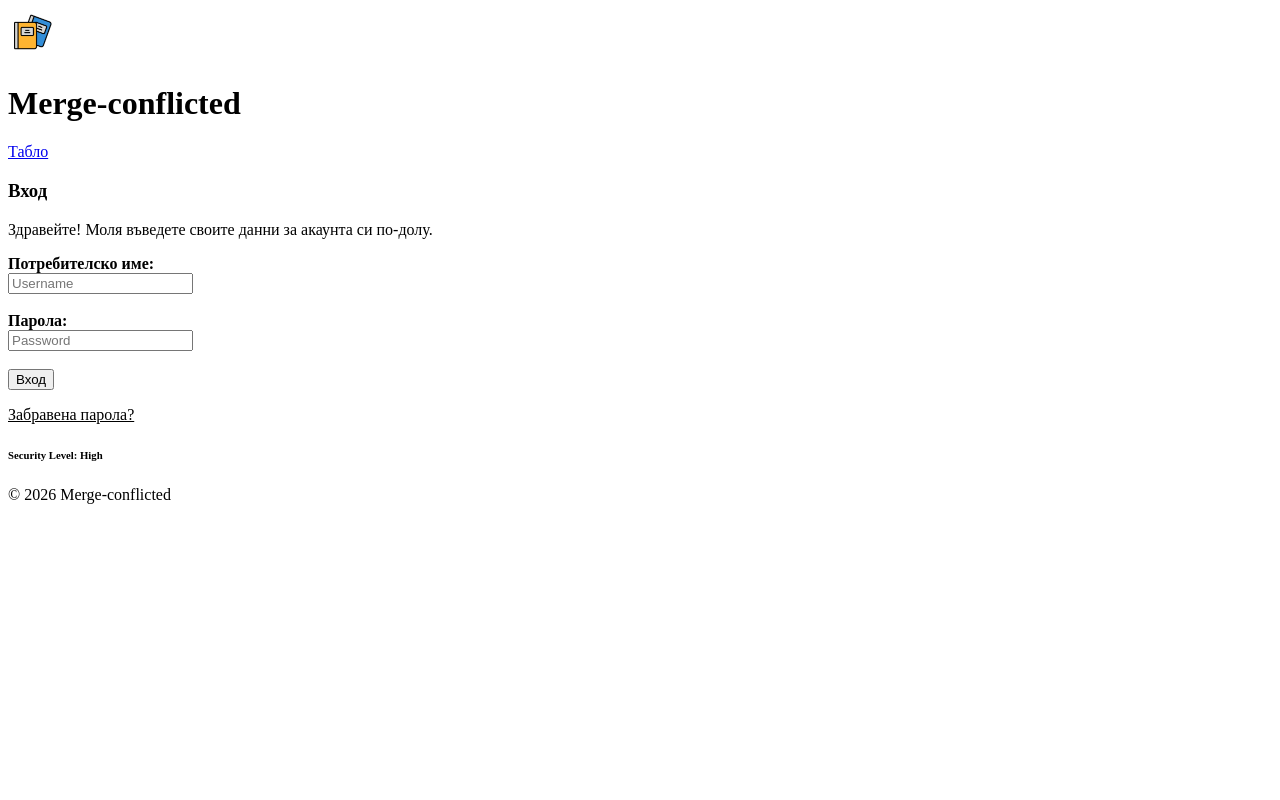
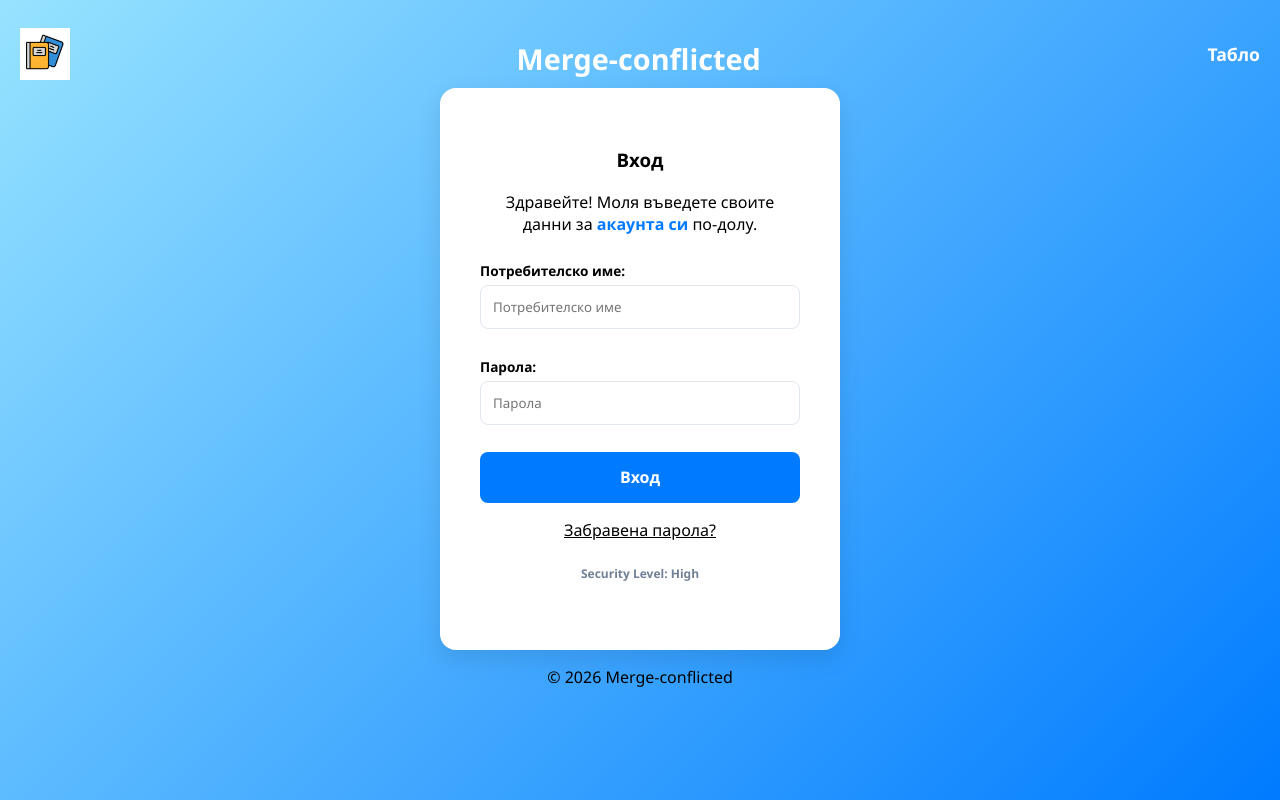
Before and after one commit to IT-8-TUES/8B-25-26-Merge-conflicted, a plain HTML site: page Karin-Alison Todorova/index.html in a window 1280 px wide. Drawn offline with Linux system fonts and the light colour scheme.

Commit message:
Adding the initial CSS

```diff
--- a/Karin-Alison Todorova/index.html
+++ b/Karin-Alison Todorova/index.html
@@ -23,10 +23,10 @@
                 <div class="form-wrapper">
                     <form id="login_form">
                         <b>Потребителско име:</b><br>
-                        <input type="text" id="username" placeholder="Username">
+                        <input type="text" id="username" placeholder="Потребителско име">
                         <br><br>
                         <b>Парола:</b><br>
-                        <input type="password" id="password" placeholder="Password">
+                        <input type="password" id="password" placeholder="Парола">
                         <br><br>
                         <button type="submit" class="btn">Вход</button>
                     </form>
--- a/Karin-Alison Todorova/style.css
+++ b/Karin-Alison Todorova/style.css
@@ -0,0 +1,91 @@
+* {
+    box-sizing: border-box;
+    font-family: 'Segoe UI', Tahoma, sans-serif;
+}
+body {
+    background: linear-gradient(135deg, #97e3ff 0%, #007bff 100%);
+    margin: 0%;
+    height: 100vh;
+    display: flex;
+    flex-direction: column;
+    justify-content: center;
+    align-items: center;
+    color: black;
+}
+header {
+    position: absolute;
+    top: 0%;
+    width: 100%;
+    padding: 1.25rem;
+    display: flex;
+    justify-content: space-between;
+    align-items: center;
+}
+nav a {
+    color: white;
+    text-decoration: none;
+    font-weight: bold;
+    font-size: 1.1rem;
+}
+.container {
+    background-color: white;
+    padding: 2.5rem;
+    border-radius: 1rem;
+    width: 90%;
+    max-width: 25rem;
+    text-align: center;
+    box-shadow: 0rem 0.6rem 1.5rem rgba(0,0,0,0.1);
+}
+h1 {
+    color: white;
+    font-size: 1.8rem;
+    margin-bottom: 0.6rem;
+}
+p {
+    margin-bottom: 1.5rem;
+    font-size: 1rem;
+}
+h6 {
+    color: #718096;
+    font-size: 0.75rem;
+    margin-top: 1.2rem;
+}
+.form-wrapper {
+    text-align: left;
+}
+b {
+    display: inline-block;
+    margin-bottom: 0.3rem;
+    font-size: 0.85rem;
+}
+input {
+    width: 100%;
+    padding: 0.75rem;
+    border: 0.06rem solid #e2e8f0;
+    border-radius: 0.5rem;
+    margin-bottom: 0.3rem;
+}
+.btn {
+    background-color: #007bff;
+    color: white;
+    padding: 0.9rem;
+    width: 100%;
+    border: none;
+    border-radius: 0.5rem;
+    cursor: pointer;
+    font-weight: bold;
+    font-size: 1rem;
+}
+.btn:hover {
+    background-color: #97e3ff;
+    color: black;
+    opacity: 0.9;
+}
+span {
+    color: #007bff;
+    font-weight: bold;
+}
+mark {
+    background-color: #97e3ff;
+    padding: 0rem 0.2rem;
+}
```
